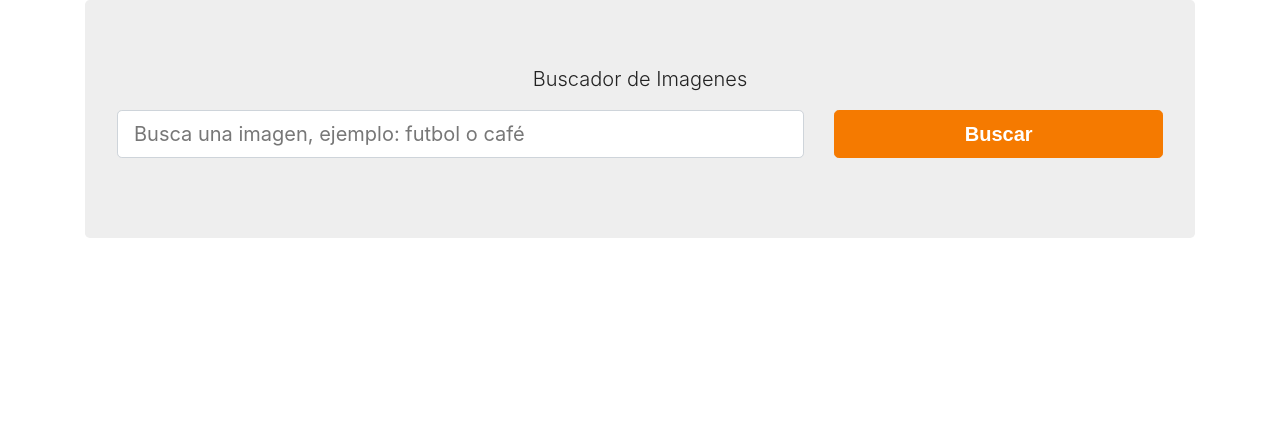
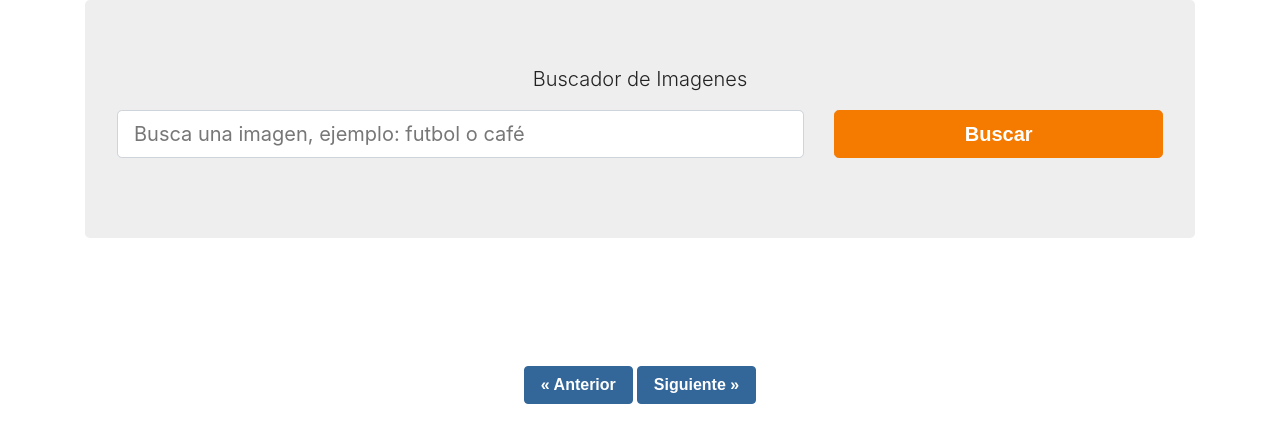
Before and after one commit to santiagoquinteroguarin/pixabay-app, a React (Create React App) app: page / in a window 1280 px wide. Shown: the top 442 px of the page. Built offline with nearby package versions, Linux system fonts and the light colour scheme; a web font is replaced by a local one.

Commit message:
Creating buttons of Previous and Next Page for the pagination

```diff
--- a/src/App.js
+++ b/src/App.js
@@ -32,6 +32,21 @@ function App() {
     queryAPI();
   },[search]);
 
+  // pagina anterior
+  const handlePreviousPage = e => {
+    const newCurrentPage = currentPage - 1;
+
+    if(newCurrentPage === 0) return;
+    setSavedCurrentPage(newCurrentPage);
+  }
+
+  const handleNextPage = e => {
+    const newCurrentPage = currentPage + 1;
+
+    if(newCurrentPage > totalPages) return;
+    setSavedCurrentPage(newCurrentPage);
+  }
+
   return (
     <div className="container">
       <div className="jumbotron">
@@ -45,6 +60,18 @@ function App() {
         <ImagesList
           images={images}
         />
+
+        <button
+          type="button"
+          className="btn btn-info mr-1"
+          onClick={handlePreviousPage}
+        >&laquo; Anterior </button>
+
+        <button
+          type="button"
+          className="btn btn-info"
+          onClick={handleNextPage}
+        >Siguiente &raquo;</button>
       </div>
     </div>
   );
```
Also changed, not shown: 1 other file (tests, documents, lock files or other folders).
